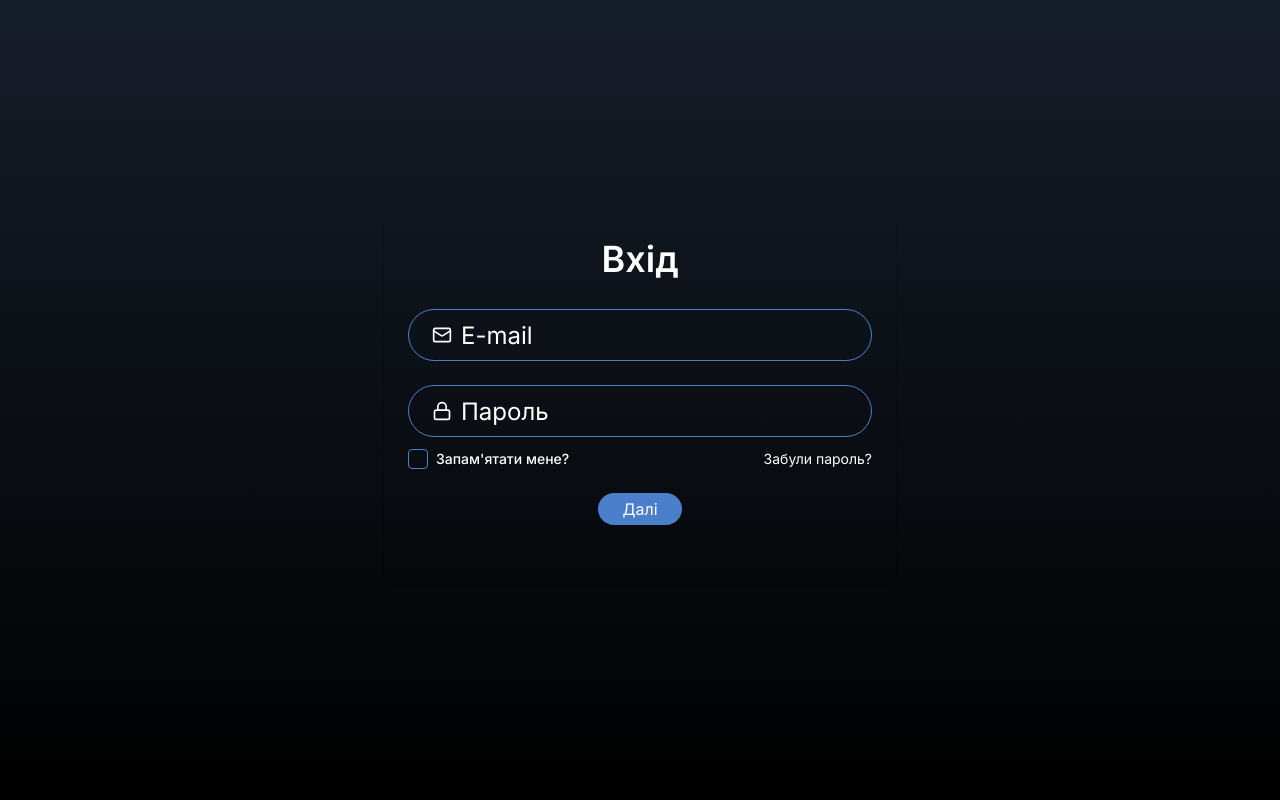
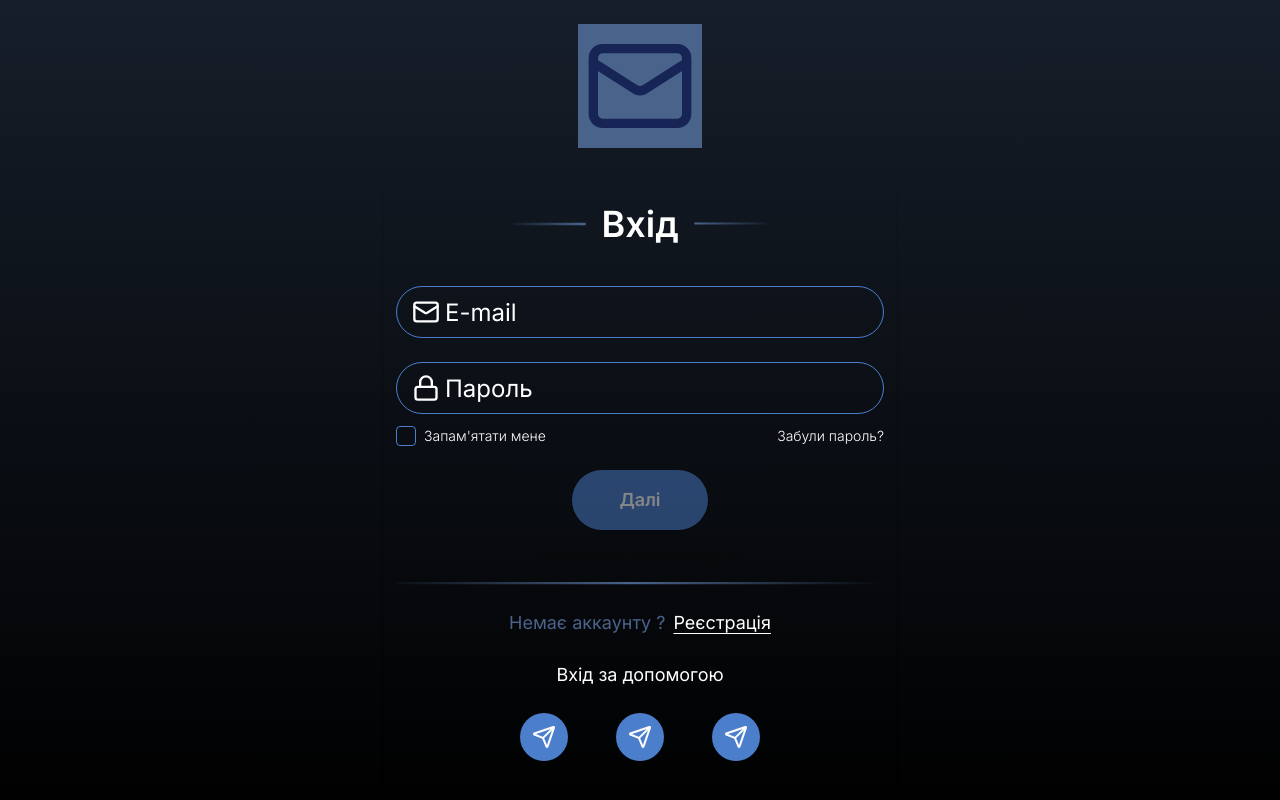
Before and after one commit to 4elovel/anime_site_frontend_alpha, a Next.js app: page /signin in a window 1280 px wide. Shown: the top 800 px of the page. Built offline with nearby package versions, Linux system fonts and the light colour scheme.

Commit message:
athentication implementation + anime-card,collection components upgrade

```diff
--- a/src/app/anime/page.tsx
+++ b/src/app/anime/page.tsx
@@ -38,7 +38,7 @@ export default async function AnimePage({
   ];
 
   return (
-    <div className="max-w-6xl mx-auto py-10 px-4 bg-black">
+    <div className="max-w-6xl mx-auto py-10 px-4">
       <AnimeCardCollection items={animeList} />
     </div>
   );
--- a/src/app/globals.css
+++ b/src/app/globals.css
@@ -1,22 +1,23 @@
 @import "tailwindcss";
 @import "tw-animate-css";
 
-@tailwind base;        /* injects base styles (normalize) */
-@tailwind components;  /* injects component classes */
-@tailwind utilities;   /* injects utility classes */
+@tailwind base; /* injects base styles (normalize) */
+@tailwind components; /* injects component classes */
+@tailwind utilities; /* injects utility classes */
 
 @custom-variant dark (&:is(.dark *));
 
 .bg-dark-blue-gradient {
-  background: linear-gradient(
-    180deg,
-    rgba(73, 99, 138, 1) 10%,
-    #000 50%
-  );
+  background: linear-gradient(180deg, rgba(73, 99, 138, 1) 10%, #000 50%);
 }
 
 .bg-gradient {
-  background: linear-gradient(180deg, rgba(73, 99, 138, 0.35) -15%, rgba(0, 0, 0, 0) 100%), #000;
+  background: linear-gradient(
+      180deg,
+      rgba(73, 99, 138, 0.35) -15%,
+      rgba(0, 0, 0, 0) 100%
+    ),
+    #000;
 }
 
 /*  background: linear-gradient(180deg, rgba(73, 99, 138, 0.35) -15%, rgba(0, 0, 0, 0) 100%), #000; */
@@ -33,7 +34,7 @@
   */
   --color-background: var(--background);
   --color-foreground: var(--foreground);
-  --font-sans: 'Inter', sans-serif; /* primary font */
+  --font-sans: "Inter", sans-serif; /* primary font */
   --font-mono: var(--font-geist-mono);
   --color-sidebar-ring: var(--sidebar-ring);
   --color-sidebar-border: var(--sidebar-border);
@@ -147,7 +148,15 @@
   * {
     @apply border-border outline-ring/50;
   }
+  html {
+    width: 100vw;
+    min-height: 100vh;
+    height: fit-content;
+  }
   body {
+    height: fit-content;
+    min-height: 100vh;
+    width: 100vw;
     @apply bg-background text-foreground;
   }
 }
--- a/src/app/signin/page.tsx
+++ b/src/app/signin/page.tsx
@@ -2,8 +2,8 @@ import { LoginForm } from "@/components/auth/login-form";
 
 export default function SigninPage() {
   return (
-    <div className="flex min-h-screen w-full items-center justify-center p-6 md:p-10 flex-col gap-8">
-      <div className="w-full max-w-lg">
+    <div className="flex min-h-screen w-full items-center justify-center p-2 md:p-6 flex-col gap-8">
+      <div className="w-full max-w-full flex items-center justify-center">
         <LoginForm />
       </div>
     </div>
--- a/src/components/anime-card.tsx
+++ b/src/components/anime-card.tsx
@@ -19,12 +19,12 @@ export const AnimeCard: React.FC<AnimeCardProps> = ({
   slug,
 }) => {
   return (
-    <div className="flex flex-col items-center w-48">
-      <a href={slug ? `/anime/${slug}` : "#"}>
+    <div className="flex flex-col items-center w-full sm:w-48">
+      <a href={slug ? `/anime/${slug}` : "#"} className="w-full block">
         <img
           src={image}
           alt={title}
-          className="rounded-2xl w-48 h-64 object-cover shadow-lg mb-3"
+          className="rounded-2xl w-full h-auto sm:w-48 sm:h-64 aspect-[3/4] sm:aspect-auto object-cover shadow-lg mb-3"
           style={{ background: "#18181b" }}
         />
       </a>
--- a/src/components/auth/auth-input.tsx
+++ b/src/components/auth/auth-input.tsx
@@ -14,12 +14,12 @@ export function AuthInput({ icon: Icon, label, id, ...props }: IconInputProps) {
     <div className="flex flex-col gap-1">
       {label && <Label htmlFor={inputId}>{label}</Label>}
       <div className="relative">
-        <span className="absolute left-6 top-1/2 -translate-y-1/2 text-muted-foreground">
-          <Icon className="w-3.5 h-3.5 md:w-5 md:h-5 text-white" />
+        <span className="absolute left-4 top-1/2 -translate-y-1/2 text-muted-foreground">
+          <Icon className="w-6 h-6 md:w-7 md:h-7 text-white" />
         </span>
         <Input
           id={inputId}
-          className="pl-13 py-6 border-blue rounded-[52px] h-13 font-[400] text-[24px]! placeholder:text-white"
+          className="pl-12 py-6 border-blue rounded-[52px] h-13 font-[400] text-[16px] md:text-[24px]! placeholder:text-white"
           {...props}
         />
       </div>
--- a/src/components/auth/login-form.tsx
+++ b/src/components/auth/login-form.tsx
@@ -1,25 +1,79 @@
+"use client";
+
+import { useState } from "react";
 import { cn } from "@/lib/utils";
 import { Button } from "@/components/ui/button";
 import { Card, CardContent, CardHeader, CardTitle } from "@/components/ui/card";
 
 // Custom
 import { AuthInput } from "@/components/auth/auth-input";
-import { Mail, Lock } from "lucide-react";
+import { Mail, Lock, Send } from "lucide-react";
 import { Checkbox } from "@/components/ui/checkbox";
 import { Label } from "@/components/ui/label";
+import Image from "next/image";
 
 export function LoginForm({
   className,
   ...props
 }: React.ComponentProps<"div">) {
+  // Controlled input state
+  const [email, setEmail] = useState("");
+  const [password, setPassword] = useState("");
+  const [touched, setTouched] = useState({ email: false, password: false });
+
+  // Basic email validation
+  const isEmailValid =
+    email.length > 0 && /^[^\s@]+@[^\s@]+\.[^\s@]+$/.test(email);
+  const isPasswordValid = password.length > 0;
+  const emailError =
+    touched.email && !isEmailValid ? "Введіть дійсний e-mail" : "";
+  const passwordError =
+    touched.password && !isPasswordValid ? "Введіть пароль" : "";
+
+  function handleSubmit(e: React.FormEvent) {
+    e.preventDefault();
+    setTouched({ email: true, password: true });
+    if (isEmailValid && isPasswordValid) {
+      // submit logic here
+    }
+  }
+
   return (
-    <div className={cn("flex flex-col gap-6 max-w-lg", className)} {...props}>
-      <Card className="bg-transparent border-none">
+    <div
+      className={cn(
+        "flex flex-col gap-6 w-full md:max-w-lg items-center",
+        className
+      )}
+      {...props}
+    >
+      <div className="flex items-center justify-center w-[4.5rem] h-[4.5rem] md:w-[7.75rem] md:h-[7.75rem] bg-dark-blue mb-2">
+        {/* You can keep or replace this icon as desired */}
+        <Mail className="w-[4rem] h-[4rem] md:w-[7rem] md:h-[7rem] text-blue-950" />
+      </div>
+      <Card className="bg-transparent border-none w-full">
         <CardHeader>
-          <CardTitle className="text-center text-white text-4xl">Вхід</CardTitle>
+          <CardTitle className="flex gap-4 items-center justify-center text-center text-white text-2xl md:text-4xl">
+            <Image
+              className="w-20"
+              src="/auth/login-line.svg"
+              alt="Logo"
+              width={75}
+              height={10}
+              unoptimized
+            />
+            Вхід
+            <Image
+              className="rotate-180 w-20"
+              src="/auth/login-line.svg"
+              alt="Logo"
+              width={75}
+              height={10}
+              unoptimized
+            />
+          </CardTitle>
         </CardHeader>
-        <CardContent>
-          <form>
+        <CardContent className="p-3">
+          <form onSubmit={handleSubmit} noValidate>
             <div className="flex flex-col gap-6">
               <div className="grid gap-3">
                 <AuthInput
@@ -27,8 +81,17 @@ export function LoginForm({
                   id="email"
                   type="email"
                   placeholder="E-mail"
+                  value={email}
+                  onChange={(e) => setEmail(e.target.value)}
+                  onBlur={() => setTouched((t) => ({ ...t, email: true }))}
                   required
+                  aria-invalid={touched.email && !isEmailValid}
                 />
+                {emailError && (
+                  <span className="text-red-500 text-xs pl-2">
+                    {emailError}
+                  </span>
+                )}
               </div>
               <div className="grid gap-3">
                 <AuthInput
@@ -36,16 +99,30 @@ export function LoginForm({
                   id="password"
                   type="password"
                   placeholder="Пароль"
+                  value={password}
+                  onChange={(e) => setPassword(e.target.value)}
+                  onBlur={() => setTouched((t) => ({ ...t, password: true }))}
                   required
+                  aria-invalid={touched.password && !isPasswordValid}
                 />
+                {passwordError && (
+                  <span className="text-red-500 text-xs pl-2">
+                    {passwordError}
+                  </span>
+                )}
                 <div className="flex items-center">
                   <div className="flex items-center space-x-2">
-                    <Checkbox className="data-[state=checked]:bg-blue w-5 h-5 border-blue" id="rememberUser" />
-                    <Label className="font-sans text-white">Запам'ятати мене?</Label>
+                    <Checkbox
+                      className="data-[state=checked]:bg-blue w-5 h-5 border-blue"
+                      id="rememberUser"
+                    />
+                    <Label className="font-sans text-white text-sm font-light">
+                      Запам'ятати мене
+                    </Label>
                   </div>
                   <a
                     href="#"
-                    className="ml-auto inline-block text-sm underline-offset-4 hover:underline font-sans bg-transparent text-white"
+                    className="ml-auto inline-block text-sm underline-offset-4 hover:underline font-sans bg-transparent text-white font-light"
                   >
                     Забули пароль?
                   </a>
@@ -55,7 +132,16 @@ export function LoginForm({
                 <Button
                   type="submit"
                   size="sm"
-                  className="text-white hover:text-dark-white rounded-full px-6 py-2 text-md font-normal font-sans bg-blue hover:bg-dark-blue cursor-pointer"
+                  className={cn(
+                    "text-white hover:text-dark-white bg-blue hover:bg-dark-blue cursor-pointer font-semibold text-lg font-sans",
+                    "rounded-[3.25rem]", // 52px / 16 = 3.25rem
+                    "px-0 py-0", // override default padding
+                    "w-[7.5rem] md:w-[8.5rem] h-[3.75rem]", // 136px = 8.5rem, 60px = 3.75rem
+                    !isEmailValid || !isPasswordValid
+                      ? "opacity-60 pointer-events-none"
+                      : ""
+                  )}
+                  disabled={!isEmailValid || !isPasswordValid}
                 >
                   Далі
                 </Button>
@@ -68,6 +154,54 @@ export function LoginForm({
               </a>
             </div>
           </form>
+          <Image
+            className="rotate-180 w-full mt-4"
+            src="/auth/separator-line.svg"
+            alt="Logo"
+            width={75}
+            height={10}
+            unoptimized
+          />
+
+          {/* The 4 extra elements you requested */}
+          <div className="flex flex-col gap-6 mt-6 items-center">
+            {/* 1. Registration row */}
+            <div className="flex flex-row items-center gap-2">
+              <span className="text-dark-blue font-sans text-base md:text-lg">
+                Немає аккаунту ?
+              </span>
+              <a
+                href="#"
+                className="text-white font-sans text-base md:text-lg underline underline-offset-4"
+              >
+                Реєстрація
+              </a>
+            </div>
+
+            {/* 2. "Вхід за допомогою" */}
+            <div className="text-white font-sans text-base md:text-lg text-center">
+              Вхід за допомогою
+            </div>
+
+            {/* 3. Social icons row */}
+            <div className="flex flex-row items-center gap-[3rem]">
+              <a href="#" aria-label="Discord">
+                <span className="flex items-center justify-center w-[3rem] h-[3rem] rounded-full bg-blue">
+                  <Send className="w-6 h-6 text-white" />
+                </span>
+              </a>
+              <a href="#" aria-label="Google">
+                <span className="flex items-center justify-center w-[3rem] h-[3rem] rounded-full bg-blue">
+                  <Send className="w-6 h-6 text-white" />
+                </span>
+              </a>
+              <a href="#" aria-label="Telegram">
+                <span className="flex items-center justify-center w-[3rem] h-[3rem] rounded-full bg-blue">
+                  <Send className="w-6 h-6 text-white" />
+                </span>
+              </a>
+            </div>
+          </div>
         </CardContent>
       </Card>
     </div>
--- a/src/components/ui/arrow-right-icon.tsx
+++ b/src/components/ui/arrow-right-icon.tsx
@@ -6,7 +6,10 @@ interface ArrowRightIconProps {
   className?: string;
 }
 
-const ArrowRightIcon: React.FC<ArrowRightIconProps> = ({ href, className = "" }) => (
+const ArrowRightIcon: React.FC<ArrowRightIconProps> = ({
+  href,
+  className = "",
+}) => (
   <Link href={href} className={className} tabIndex={-1} aria-label="Go to link">
     <svg
       width="24"
--- a/src/components/ui/input.tsx
+++ b/src/components/ui/input.tsx
@@ -1,6 +1,6 @@
-import * as React from "react"
+import * as React from "react";
 
-import { cn } from "@/lib/utils"
+import { cn } from "@/lib/utils";
 
 function Input({ className, type, ...props }: React.ComponentProps<"input">) {
   return (
@@ -9,13 +9,13 @@ function Input({ className, type, ...props }: React.ComponentProps<"input">) {
       data-slot="input"
       className={cn(
         "file:text-foreground placeholder:text-muted-foreground selection:bg-primary selection:text-primary-foreground dark:bg-input/30 border-input flex h-9 w-full min-w-0 rounded-md border bg-transparent px-3 py-1 text-base shadow-xs transition-[color,box-shadow] outline-none file:inline-flex file:h-7 file:border-0 file:bg-transparent file:text-sm file:font-medium disabled:pointer-events-none disabled:cursor-not-allowed disabled:opacity-50 md:text-sm",
-        "focus-visible:border-ring focus-visible:ring-ring/50 focus-visible:ring-[3px]",
-        "aria-invalid:ring-destructive/20 dark:aria-invalid:ring-destructive/40 aria-invalid:border-destructive",
+        "focus-visible:border-blue focus-visible:ring-[3px] focus-visible:ring-blue",
+        "aria-invalid:ring-red dark:aria-invalid:ring-destructive/40 aria-invalid:border-red text-white",
         className
       )}
       {...props}
     />
-  )
+  );
 }
 
-export { Input }
+export { Input };
```
Also changed, not shown: src/app/anime/[slug]/layout.tsx (+7 -3 lines), src/app/anime/[slug]/page.tsx (deleted, +0 -45 lines), src/components/anime-card-collection.tsx (+16 -6 lines), src/components/anime-tooltip.tsx (+22 -6 lines), public/auth/login-line.svg (added), public/auth/separator-line.svg (added).
